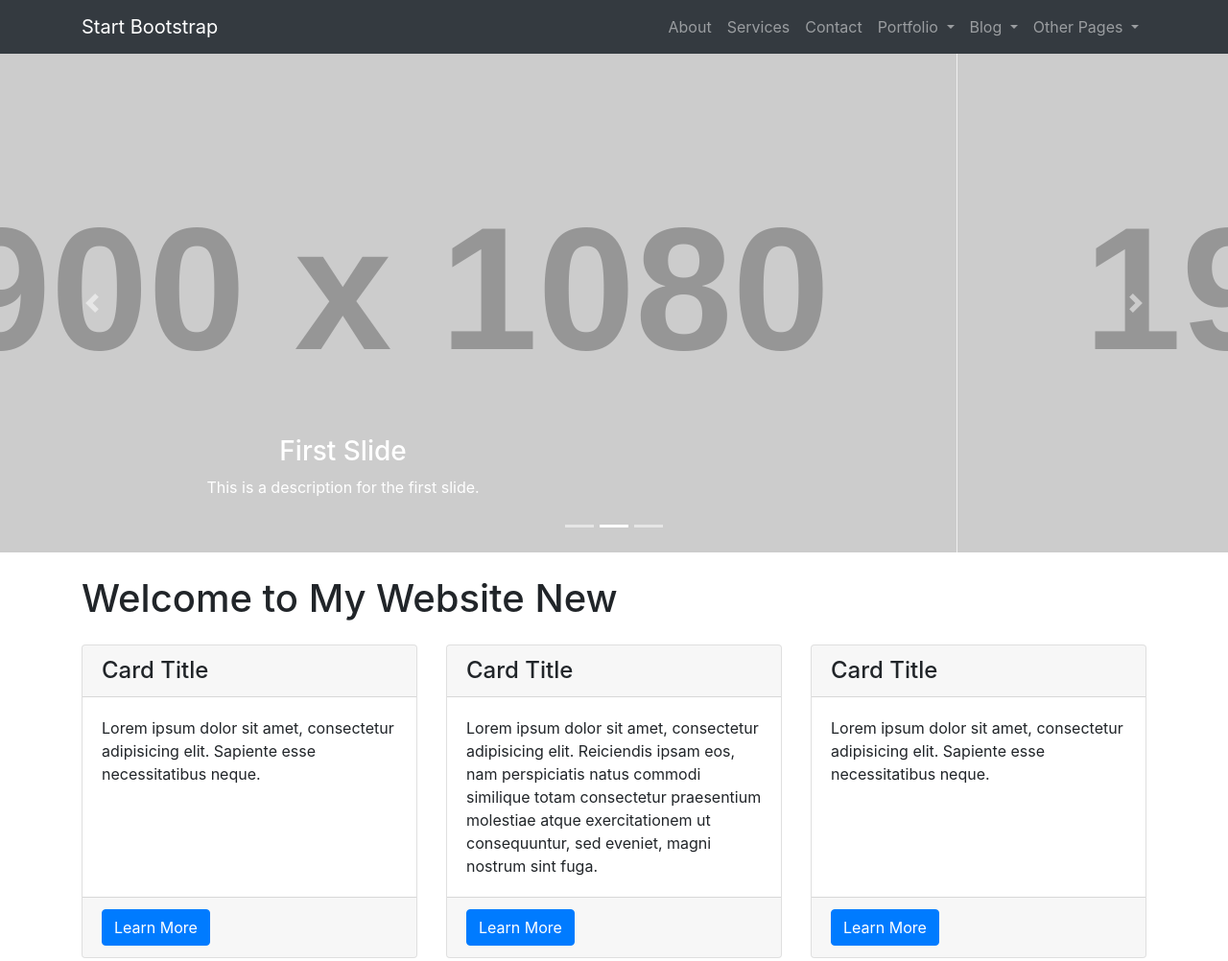
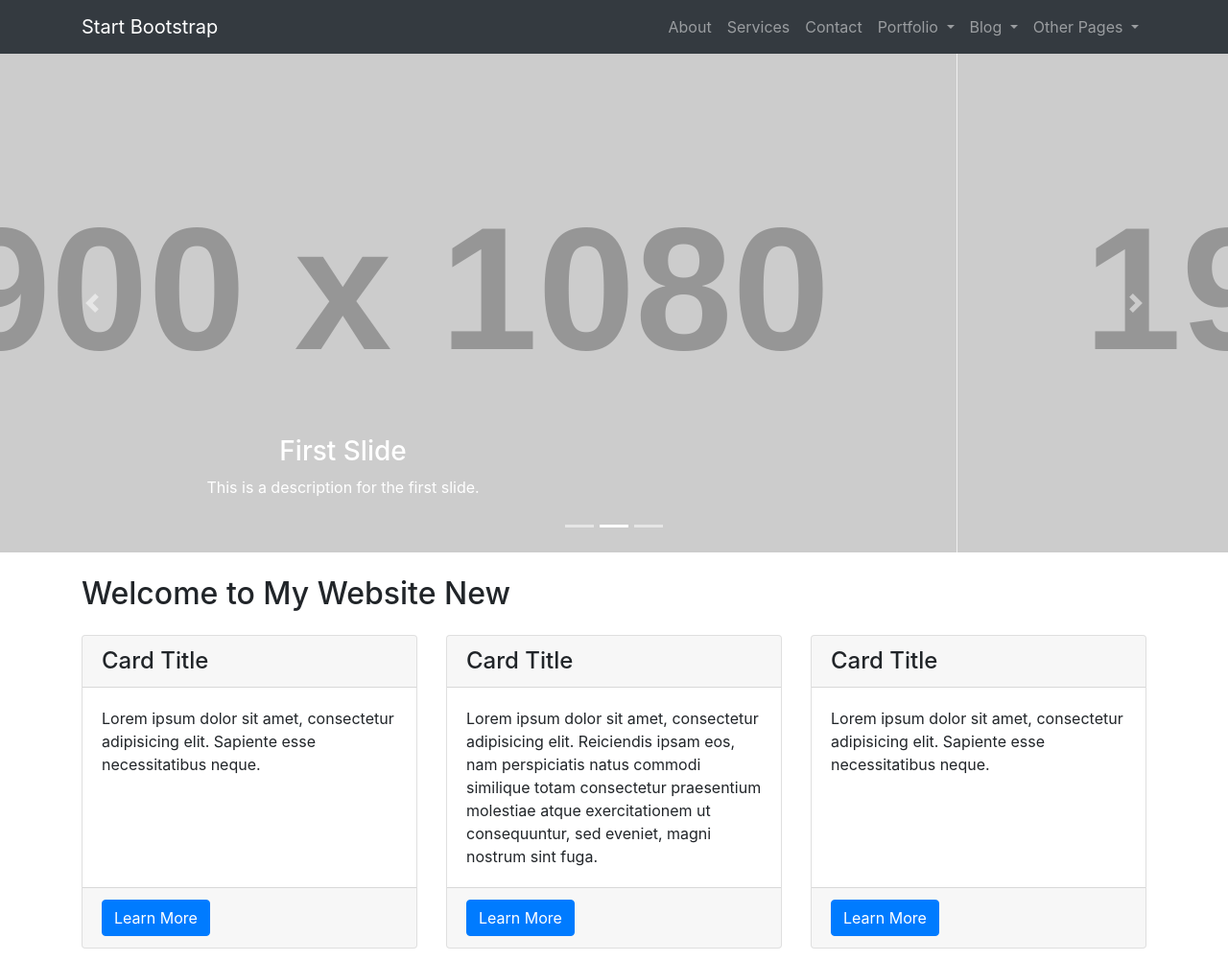
Before and after one commit to gcchentw/demo-20171216, a website: page index.html in a window 1280 px wide. Shown: the top 1002 px of the page at 96% size. Drawn offline with Linux system fonts and the light colour scheme; placeholder pictures from the web are drawn by us.

Commit message:
font 1>2

```diff
--- a/index.html
+++ b/index.html
@@ -121,7 +121,7 @@
     <!-- Page Content -->
     <div class="container">
 
-      <h1 class="my-4">Welcome to My Website New</h1>
+      <h2 class="my-4"> Welcome to My Website New </h2>
 
       <!-- Marketing Icons Section -->
       <div class="row">
```
